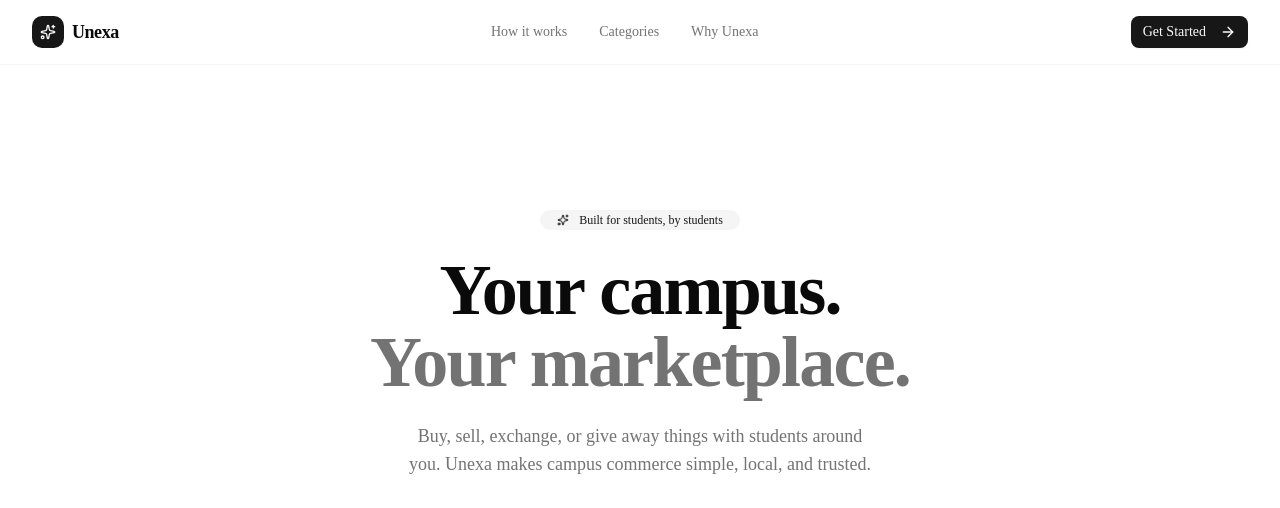
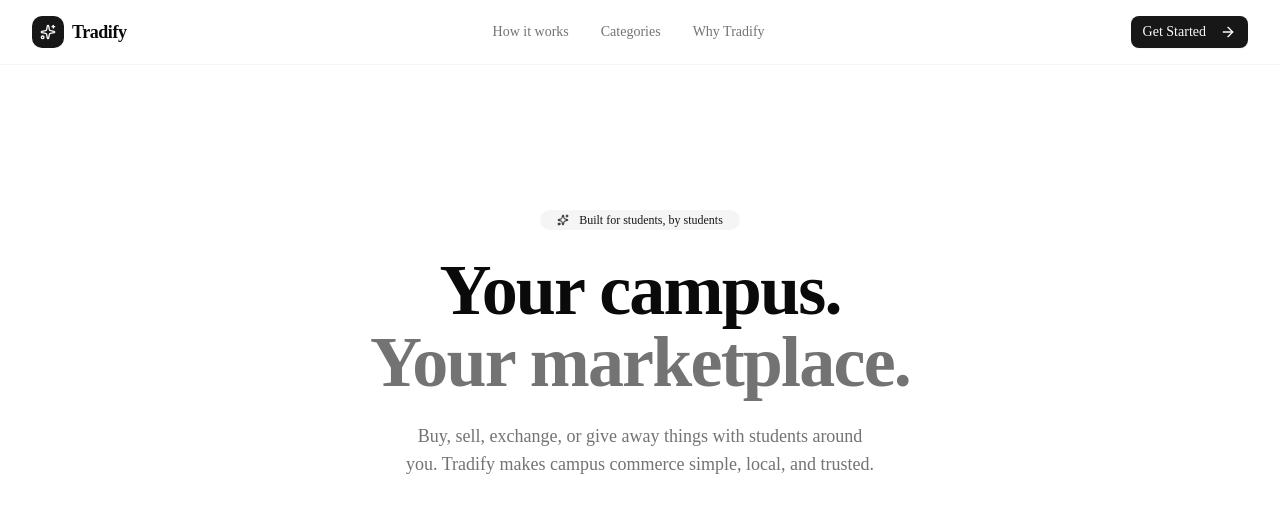
Before and after one commit to Vaibhav-221/Tradify, a Next.js app: page / in a window 1280 px wide. Shown: the top 508 px of the page. Built offline with nearby package versions, Linux system fonts and the light colour scheme.

Commit message:
downloading depencies and renamed the project name as well

```diff
--- a/package.json
+++ b/package.json
@@ -10,6 +10,7 @@
   },
   "dependencies": {
     "@base-ui/react": "^1.9.0",
+    "@radix-ui/react-slot": "^1.5.0",
     "class-variance-authority": "^0.7.1",
     "cn": "^0.5.2",
     "lucide-react": "^1.73.0",
--- a/src/app/page.tsx
+++ b/src/app/page.tsx
@@ -99,7 +99,7 @@ export default function Home() {
               <Sparkles className="h-4 w-4" />
             </div>
 
-            <span className="text-lg font-bold tracking-tight">Unexa</span>
+            <span className="text-lg font-bold tracking-tight">Tradify</span>
           </Link>
 
           <nav className="hidden items-center gap-8 md:flex">
@@ -118,10 +118,10 @@ export default function Home() {
             </Link>
 
             <Link
-              href="#why-unexa"
+              href="#why-Tradify"
               className="text-sm text-muted-foreground transition-colors hover:text-foreground"
             >
-              Why Unexa
+              Why Tradify
             </Link>
           </nav>
 
@@ -159,7 +159,7 @@ export default function Home() {
 
             <p className="mx-auto mt-6 max-w-2xl text-balance text-base leading-7 text-muted-foreground sm:text-lg">
               Buy, sell, exchange, or give away things with students around you.
-              Unexa makes campus commerce simple, local, and trusted.
+              Tradify makes campus commerce simple, local, and trusted.
             </p>
 
             <div className="mt-8 flex flex-col items-center justify-center gap-3 sm:flex-row">
@@ -256,7 +256,7 @@ export default function Home() {
       <Separator />
 
       {/* Features */}
-      <section id="why-unexa" className="py-20 sm:py-28">
+      <section id="why-Tradify" className="py-20 sm:py-28">
         <div className="mx-auto max-w-7xl px-4 sm:px-6 lg:px-8">
           <div className="max-w-2xl">
             <Badge variant="outline" className="mb-4">
@@ -270,7 +270,7 @@ export default function Home() {
 
             <p className="mt-4 text-muted-foreground">
               Whether you're looking for something or getting rid of something,
-              Unexa keeps the entire process simple.
+              Tradify keeps the entire process simple.
             </p>
           </div>
 
@@ -413,7 +413,7 @@ export default function Home() {
                   </h2>
 
                   <p className="mt-4 max-w-xl leading-7 text-muted-foreground">
-                    Unexa is designed around local student-to-student exchanges,
+                    Tradify is designed around local student-to-student exchanges,
                     making it easier to discover items close to you and connect
                     with people from your campus.
                   </p>
@@ -476,7 +476,7 @@ export default function Home() {
           </h2>
 
           <p className="mx-auto mt-5 max-w-xl text-muted-foreground">
-            Join Unexa and start discovering what your campus has to offer.
+            Join Tradify and start discovering what your campus has to offer.
           </p>
 
           <Button asChild size="lg" className="mt-8 px-8">
@@ -496,7 +496,7 @@ export default function Home() {
               <Sparkles className="h-3.5 w-3.5" />
             </div>
 
-            <span className="text-sm font-semibold">Unexa</span>
+            <span className="text-sm font-semibold">Tradify</span>
           </div>
 
           <p className="text-xs text-muted-foreground">
@@ -504,7 +504,7 @@ export default function Home() {
           </p>
 
           <p className="text-xs text-muted-foreground">
-            <p className="text-xs text-muted-foreground">© {new Date().getFullYear()} Unexa</p>
+            2026 &copy; Tradify. All rights reserved.
           </p>
         </div>
       </footer>
```
Also changed, not shown: 1 other file (tests, documents, lock files or other folders).
